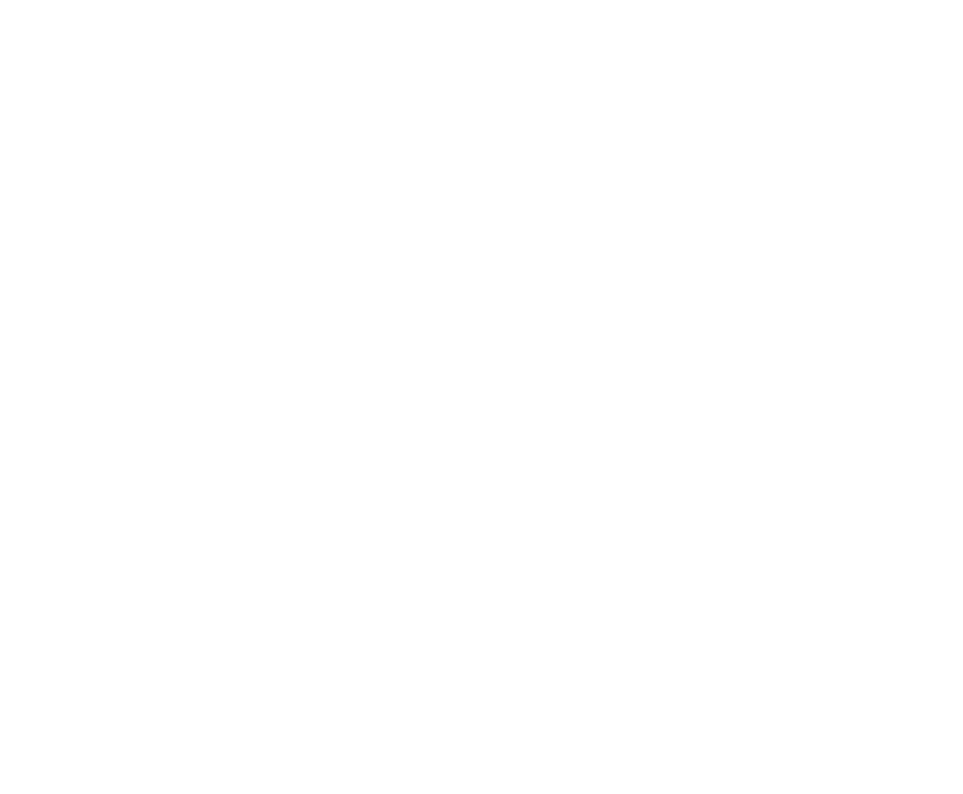
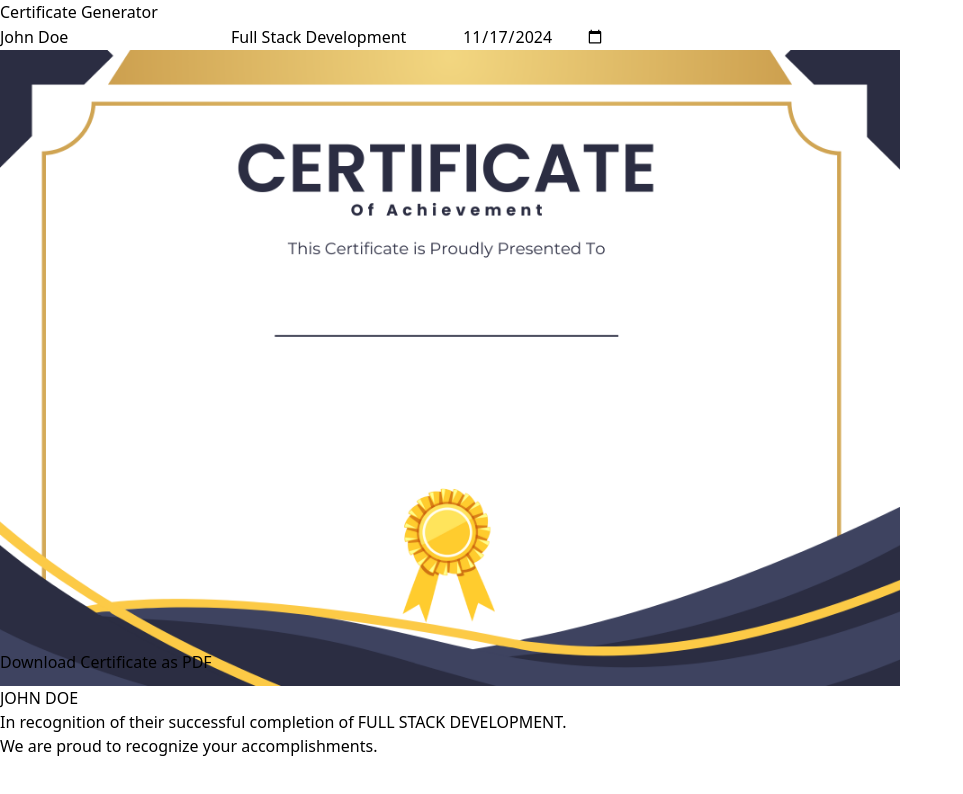
Before and after one commit to dangtranha/eduverse, a React (Vite) app in the folder eduverse/: page / in a window 1280 px wide. Before the commit this address had no page. Shown: the top 794 px of the page, without its empty margins (0-963 px from the left). Built offline with nearby package versions, Linux system fonts and the light colour scheme.

Commit message:
fix source certificate template

```diff
--- a/eduverse/src/App.jsx
+++ b/eduverse/src/App.jsx
@@ -3,14 +3,10 @@
 import AuthView from "./view/AuthView";
 import CourseContentView from "./view/CourseContentView";
 import TestPage from "./view/TestPage";
+import CertificateView from "./view/TestCertificate";
 const App = () => {
   return (
- <Router>
-      <Routes>
-        <Route path="/auth" element={<AuthView />} />
-        <Route path="/coursecontent" element={<CourseContentView/>} />
-      </Routes>
-    </Router>
+    <CertificateView />
   );
 };
 
--- a/eduverse/src/Component/Certificate.jsx
+++ b/eduverse/src/Component/Certificate.jsx
@@ -1,5 +1,5 @@
 import React, { useRef } from 'react';
-import certificateTemplate from '../assets/certificate-template.jpg';
+import certificateTemplate from '../assets/certificate.png'; // Import hình ảnh chứng chỉ
 import html2pdf from "html2pdf.js"; // Import thư viện html2pdf
 
 const Certificate = ({ name, course, date }) => {
--- a/eduverse/src/view/TestCertificate.jsx
+++ b/eduverse/src/view/TestCertificate.jsx
@@ -1,7 +1,7 @@
 import React, { useState } from "react";
 import Certificate from "../component/Certificate";
 
-function App() {
+function CertificateView() {
   const [name, setName] = useState('John Doe');
   const [course, setCourse] = useState('Full Stack Development');
   const [date, setDate] = useState('2024-11-17');
@@ -39,4 +39,4 @@
   );
 }
 
-export default App;
+export default CertificateView;
```
